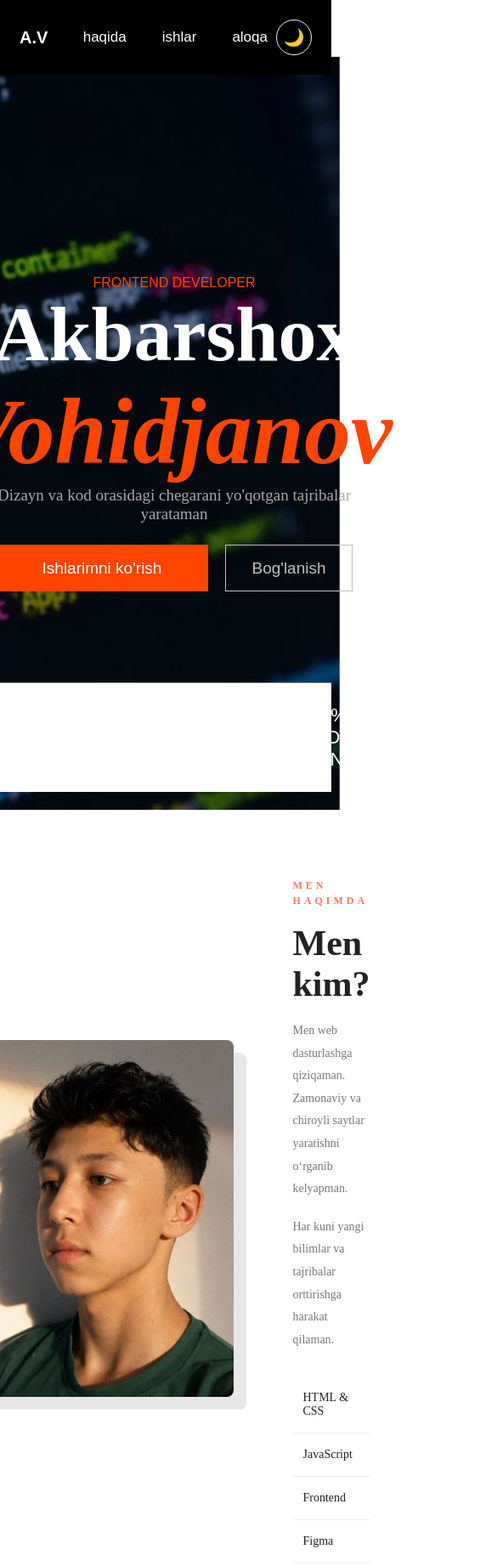
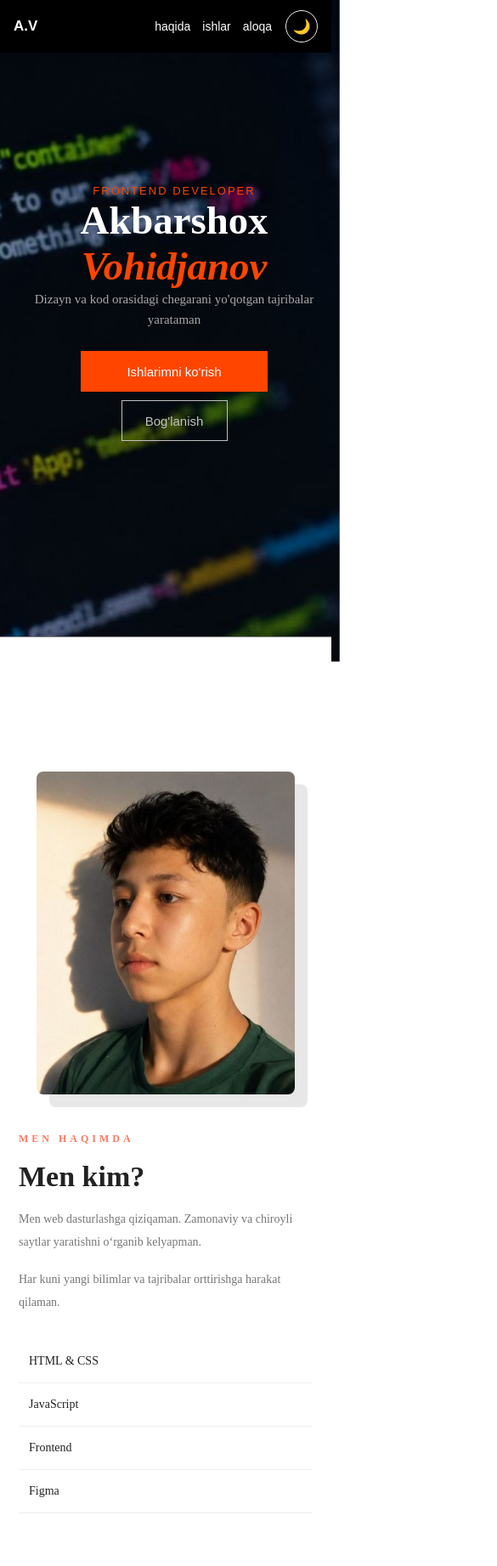
Before and after one commit to bulldropcommm-hub/lozim-uhun, a plain HTML site: page index.html in a window 390 px wide. Shown: the top 1843 px of the page at 85% size, 585 px wide, since content can reach past the window. Drawn offline with Linux system fonts and the light colour scheme.

Commit message:
Make portfolio responsive on mobile

```diff
--- a/style.css
+++ b/style.css
@@ -320,10 +320,10 @@ body.dark .about-content li {
 .projects {
   background-color: black;
   width: 100%;
-  padding: 300px;
+  padding: 120px 5%;
 }
 .container {
-  width: 90%;
+  width: min(100%, 1200px);
   margin: 0 auto;
 }
 .projects-title {
@@ -363,8 +363,8 @@ body.dark .about-content li {
     rgba(0, 0, 0, 1) 65.8%,
     rgba(255, 22, 22, 1) 100.2%
   );
-  width: 400px;
-  height: 300px;
+  width: 100%;
+  height: 260px;
 }
 .projects-img-2 {
   background-image: linear-gradient(
@@ -372,8 +372,8 @@ body.dark .about-content li {
     rgba(34, 126, 34, 1) 8%,
     rgba(99, 162, 17, 1) 86.9%
   );
-  width: 400px;
-  height: 300px;
+  width: 100%;
+  height: 260px;
 }
 .projects-img-3 {
   background-image: linear-gradient(
@@ -381,8 +381,8 @@ body.dark .about-content li {
     rgba(5, 23, 111, 1) 16.4%,
     rgba(24, 95, 240, 1) 64.5%
   );
-  width: 400px;
-  height: 300px;
+  width: 100%;
+  height: 260px;
 }
 .projects-project-info {
   padding: 20px;
@@ -543,6 +543,224 @@ a:hover {
   color: orangered;
 }
 
+/* Responsive layouts */
+img,
+textarea,
+input {
+  max-width: 100%;
+}
+
+@media (max-width: 900px) {
+  .asosiy {
+    height: auto;
+  }
+
+  .fon {
+    min-height: 680px;
+    height: calc(100svh - 80px);
+    max-height: 900px;
+    padding: 50px 24px 180px;
+  }
+
+  .ism {
+    font-size: clamp(48px, 10vw, 76px);
+  }
+
+  .familiya {
+    font-size: clamp(52px, 11vw, 82px);
+  }
+
+  .about-container {
+    gap: 40px;
+  }
+
+  .about-image img {
+    width: min(34vw, 320px);
+    height: auto;
+    aspect-ratio: 4 / 5;
+  }
+
+  .projects-projects {
+    grid-template-columns: repeat(2, minmax(0, 1fr));
+  }
+}
+
+@media (max-width: 600px) {
+  .navbar {
+    padding: 12px 16px;
+    gap: 10px;
+    font-size: 17px;
+  }
+
+  .navbar ul {
+    gap: 2px;
+    font-size: 14px;
+  }
+
+  .navbar li {
+    padding: 8px 6px;
+  }
+
+  .theme-btn {
+    flex: 0 0 38px;
+    width: 38px;
+    height: 38px;
+    font-size: 17px;
+  }
+
+  .fon {
+    min-height: 680px;
+    height: calc(100svh - 62px);
+    padding: 40px 18px 210px;
+  }
+
+  .yozuv-1 {
+    font-size: 13px;
+    letter-spacing: 2px;
+  }
+
+  .ism {
+    font-size: clamp(42px, 12vw, 64px);
+  }
+
+  .familiya {
+    font-size: clamp(44px, 12vw, 66px);
+  }
+
+  .yozuv-2 {
+    font-size: 15px;
+    line-height: 1.6;
+  }
+
+  .yozuv-2 br,
+  .footer-qism-1 > p br {
+    display: none;
+  }
+
+  .tugma {
+    gap: 10px;
+    flex-wrap: wrap;
+  }
+
+  .button-1,
+  .button-2 {
+    height: 48px;
+    padding: 12px;
+    font-size: 15px;
+  }
+
+  .button-1 {
+    width: min(220px, 60vw);
+  }
+
+  .button-2 {
+    width: 125px;
+  }
+
+  .fon .oxiri {
+    padding: 18px 8px;
+  }
+
+  .fon .oxiri ul {
+    width: 100%;
+    justify-content: space-around;
+    gap: 8px;
+    font-size: 13px;
+  }
+
+  .fon .oxiri li {
+    flex: 1;
+    text-align: center;
+    line-height: 1.5;
+  }
+
+  .fon .oxiri li:not(:last-child) {
+    padding-right: 8px;
+    margin-right: 0;
+  }
+
+  .about {
+    padding: 64px 22px;
+  }
+
+  .about-container {
+    flex-direction: column;
+    align-items: stretch;
+    gap: 38px;
+  }
+
+  .about-image {
+    text-align: center;
+  }
+
+  .about-image img {
+    width: min(78vw, 320px);
+  }
+
+  .about-content h2 {
+    font-size: 34px;
+  }
+
+  .projects {
+    padding: 76px 20px;
+  }
+
+  .container {
+    width: 100%;
+  }
+
+  .projects-title h1 {
+    margin-top: 24px;
+    font-size: 32px;
+  }
+
+  .projects-projects {
+    grid-template-columns: 1fr;
+    gap: 20px;
+  }
+
+  .projects-img-1,
+  .projects-img-2,
+  .projects-img-3 {
+    height: 220px;
+  }
+
+  .projects-project-info {
+    gap: 14px;
+    padding: 18px;
+  }
+
+  .footer {
+    min-height: 0;
+    padding: 64px 22px 105px;
+    gap: 38px;
+  }
+
+  .footer-qism-1 h1 {
+    font-size: 34px;
+  }
+
+  .footer-qism-1 > p {
+    margin-bottom: 24px;
+  }
+
+  .footer-qism-1 span {
+    margin-right: 8px;
+    letter-spacing: 1px;
+  }
+
+  .footer-qism-2 button {
+    margin-top: 12px;
+  }
+
+  .footer-qism-2 .oxiri {
+    bottom: 0;
+    padding: 18px 10px;
+    font-size: 12px;
+    text-align: center;
+  }
+}
+
 @media (max-width: 900px) {
   .footer {
     flex-direction: column;
```
